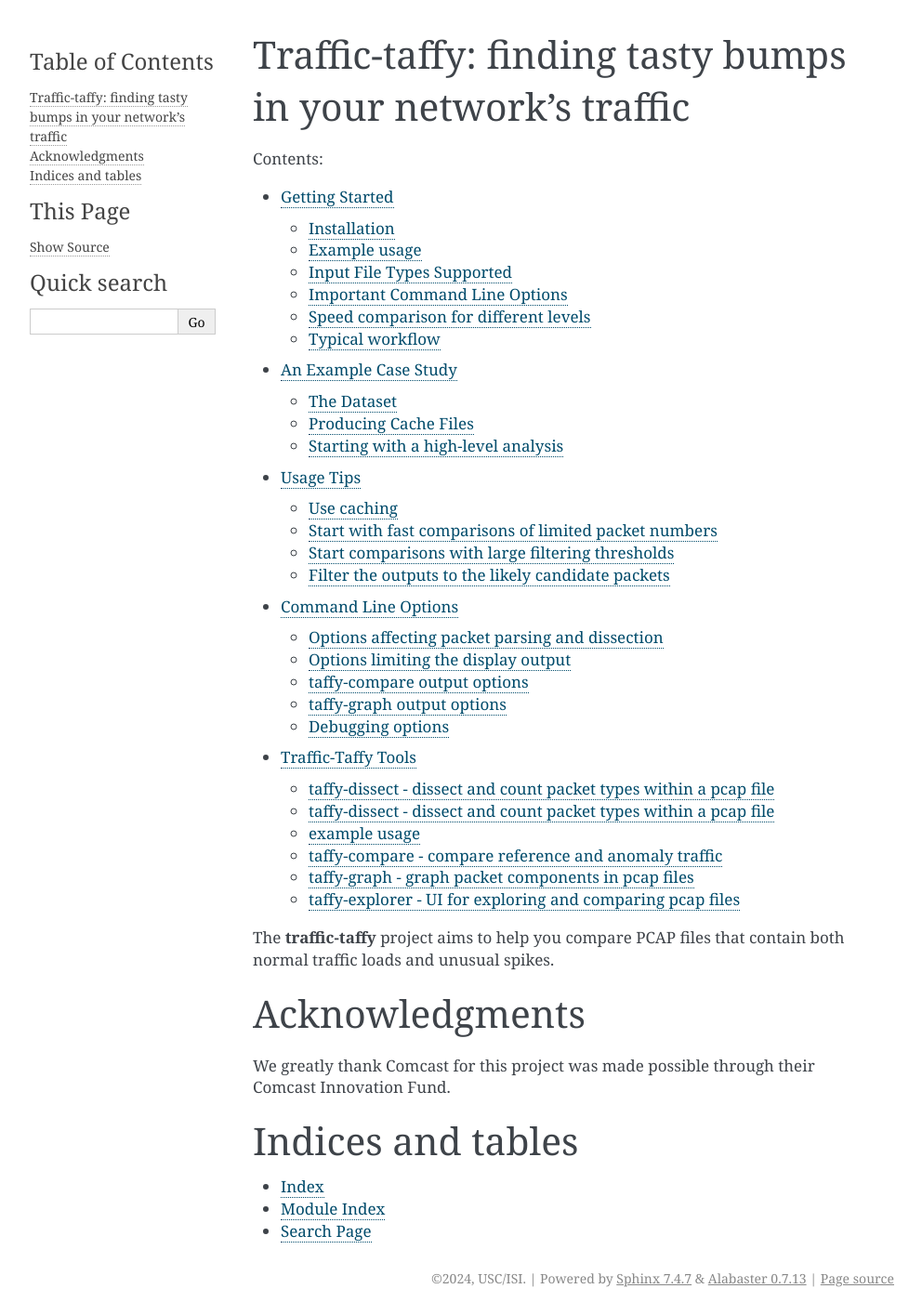
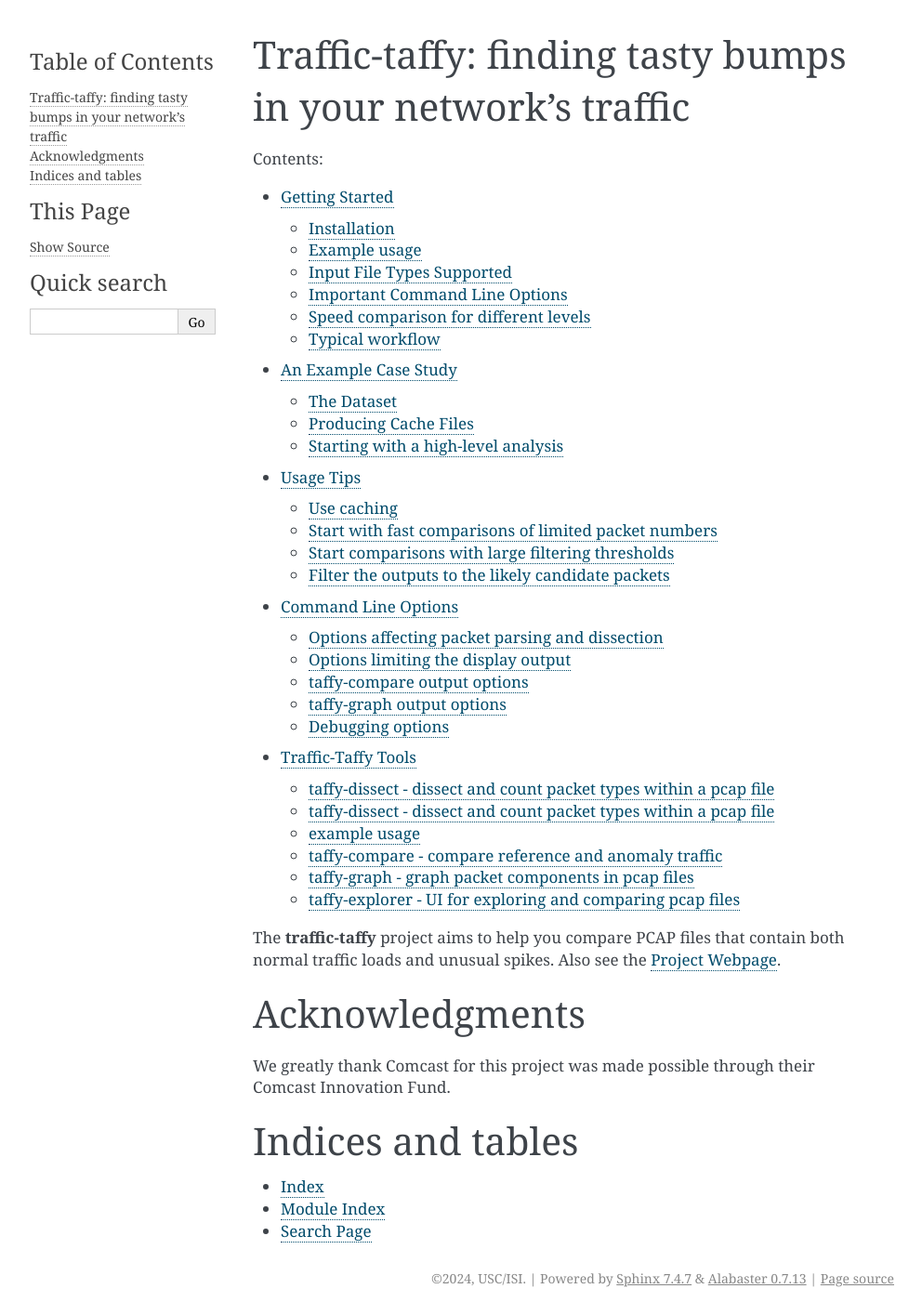
Before and after one commit to traffic-taffy/traffic-taffy, a Sphinx documentation site: the page built from docs/index.rst, in a window 1280 px wide. Shown: the whole page at 93% size, without its empty margins (148-1140 px from the left). Built offline with Sphinx 7.4.7, drawn with Linux system fonts in a browser that asks for light colours.

Commit message:
link to new project web page

```diff
--- a/docs/index.rst
+++ b/docs/index.rst
@@ -17,7 +17,8 @@ Traffic-taffy: finding tasty bumps in your network's traffic
    tools/index
 
 The **traffic-taffy** project aims to help you compare PCAP files that
-contain both normal traffic loads and unusual spikes.
+contain both normal traffic loads and unusual spikes.  Also see the
+`Project Webpage <https://traffic-taffy.github.io/>`_.
 
 Acknowledgments
 ===============
```
